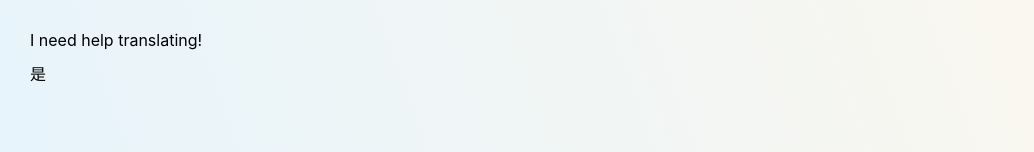
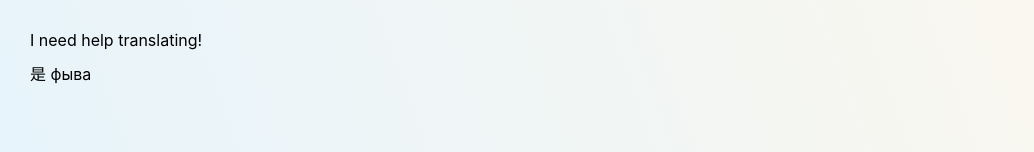
Before and after one commit to JRFink/jrfphyspagesnew, a Next.js app: page /careers in a window 1280 px wide. Shown: the part 243-395 px from the top of the page, without its empty margins (0-1034 px from the left). Built offline with nearby package versions, Linux system fonts and the light colour scheme.

Commit message:
Update index.tsx

```diff
--- a/pages/careers/index.tsx
+++ b/pages/careers/index.tsx
@@ -10,7 +10,7 @@ const Careers = () => {
             I need help translating!
            </p>
            <p>
-             是
+             是 фыва
            </p>
         </>
     );
```
